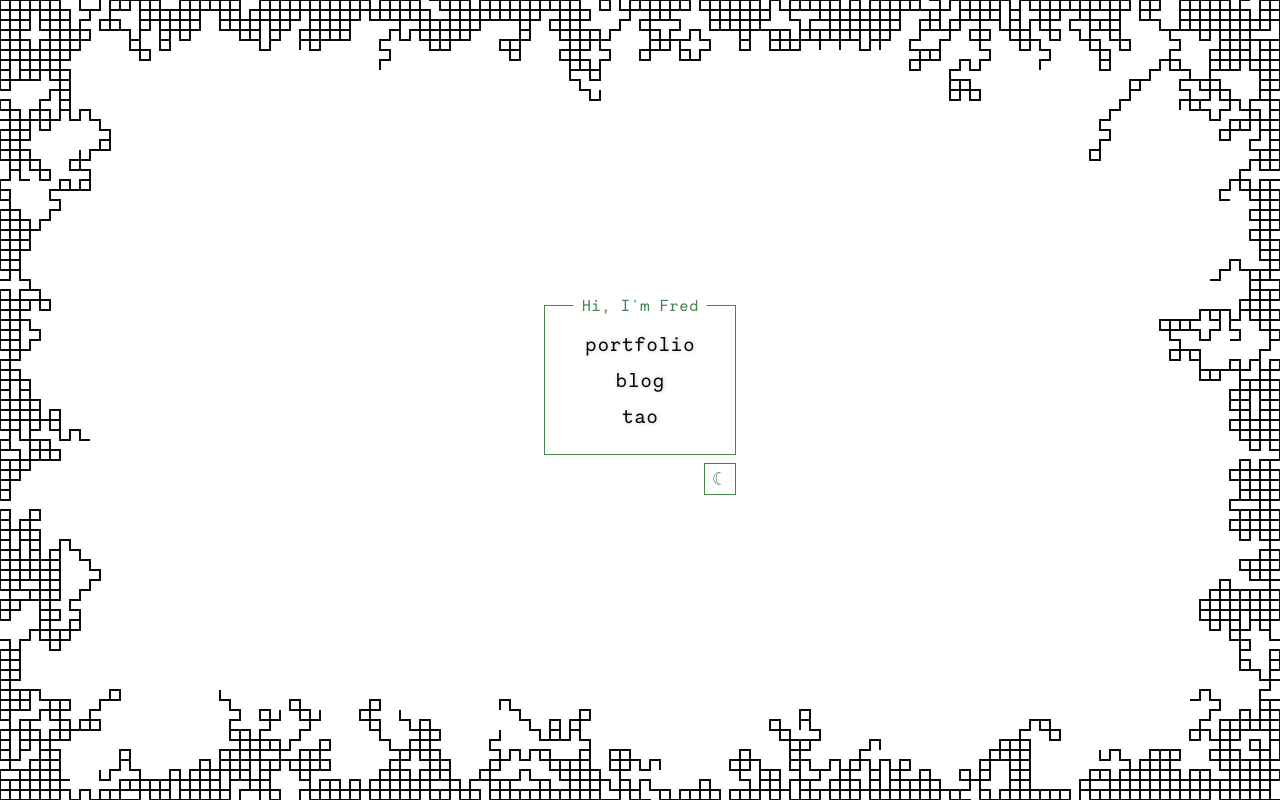
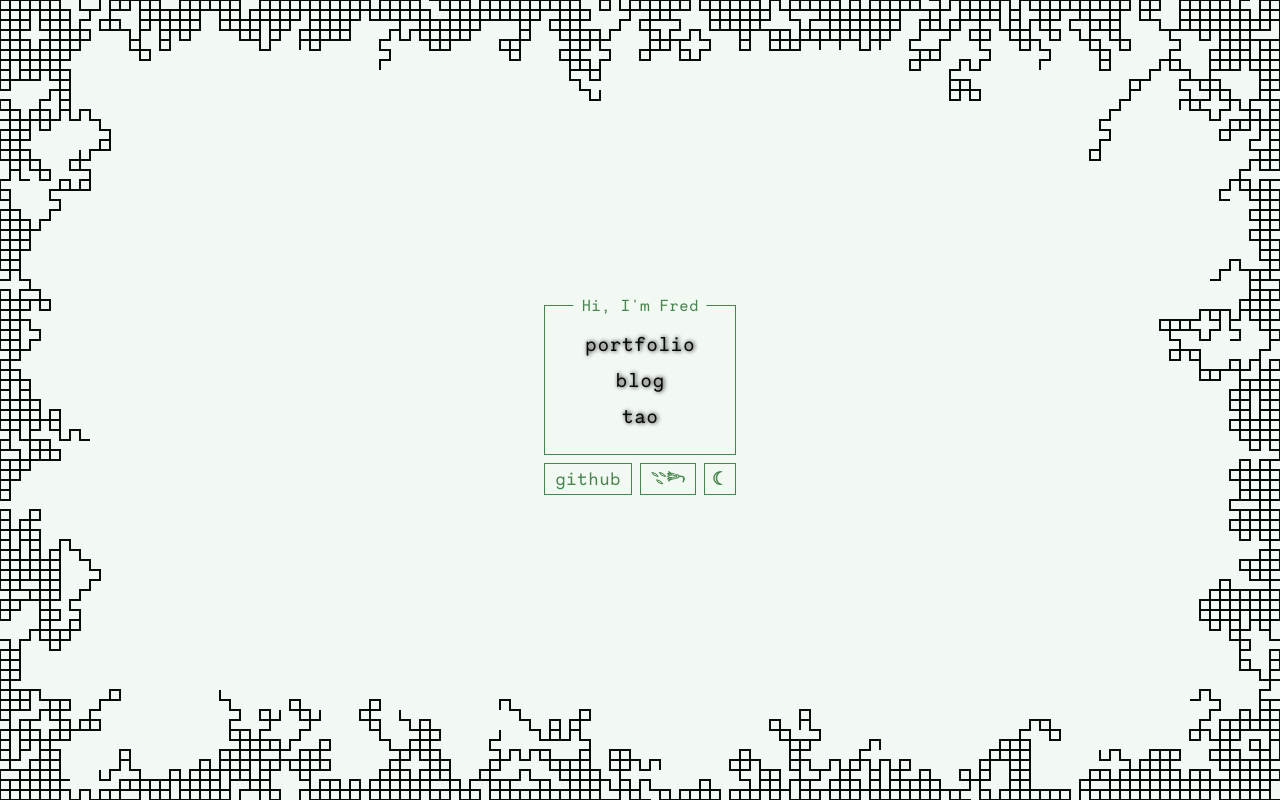
Before and after one commit to fbold/fbold.dev, an Astro site: page / in a window 1280 px wide. Built offline with nearby package versions, Linux system fonts and the light colour scheme; Astro itself is replaced by a stand-in of ours; animation ran at ten frames a second.

Commit message:
fixing more css, button on bottom row

```diff
--- a/src/pages/index.astro
+++ b/src/pages/index.astro
@@ -1,11 +1,20 @@
 ---
 import "../styles/global.css"
 import Meander from "../components/meander.astro"
+
+import gh from "../assets/github/github-mark.svg"
+import { Image } from "astro:assets"
 
 const links = [
   { name: "portfolio", href: "https://portfolio.fbold.dev/" },
   { name: "blog", href: "https://blog.fbold.dev" },
   { name: "tao", href: "https://tao.fbold.dev" },
+]
+
+const miscButtons = [
+  { content: "github", href: "" },
+  // { content: "", href: "" },
+  // { content: "", href: "" },
 ]
 ---
 
@@ -18,7 +27,7 @@ const links = [
     <title>Astro</title>
   </head>
   <body
-    class="dm--animate dark:bg-bg dark:text-text-d text-text font-main text-md"
+    class="dm--animate bg-bg dark:bg-bg-d dark:text-text-d text-text font-main text-md"
   >
     <Meander />
     <div
@@ -26,37 +35,55 @@ const links = [
     >
       <div class="relative mx-20 flex flex-col gap-2">
         <div
-          class="dm--animate text-center bg-white dark:bg-bg absolute p-1 px-2 left-1/2 -translate-x-1/2 text-nowrap -translate-y-1/2"
+          class="dm--animate text-center bg-bg dark:bg-bg-d absolute p-1 px-2 left-1/2 -translate-x-1/2 text-nowrap -translate-y-1/2"
         >
-          <h1 class="text-shadow-text dark:text-shadow-text-d">Hi, I'm Fred</h1>
+          <h1 class="">Hi, I'm Fred</h1>
           <!-- This is the landing page, these are relevant links: -->
         </div>
         <div
-          class="dm--animate flex flex-col text-white gap-2 bg-white dark:bg-bg text-center text-xl items-center justify-center border border-text p-6 px-10"
+          class="dm--animate flex flex-col gap-2 bg-bg dark:bg-bg-d text-center text-xl items-center justify-center border border-text p-6 px-10"
         >
           {
             links.map((link) => (
               <a
-                class="relative group cursor-pointer w-min text-bg dark:text-white no-underline"
+                class="blur--link relative group text-shadow-m cursor-pointer w-min text-bg-d dark:text-bg no-underline"
                 href={link.href}
               >
                 {link.name}
-                <span class="h-[2px] bg-bg dark:bg-white w-full absolute top-[15px] block transition-[scale,opacity] duration-300 scale-0 group-hover:scale-100 opacity-0 group-hover:opacity-100 origin-center" />
+                <span class="h-[2px] bg-bg-d dark:bg-bg w-full absolute top-[15px] block transition-[scale,opacity] duration-300 scale-0 group-hover:scale-100 opacity-0 group-hover:opacity-100 origin-center" />
               </a>
             ))
           }
         </div>
+        <div class="w-full h-8 flex gap-2">
+          {
+            miscButtons.map((b) => (
+              <a
+                type="button"
+                class="dm--animate flex-grow p-2 text-center items-center justify-center flex bg-bg dark:bg-bg-d text-lg border border-text h-8"
+                href={b.href}
+              >
+                <span class="blur--link">{b.content}</span>
+              </a>
+            ))
+          }
           <button
             type="button"
-          class="dark:hidden text-lg cursor-pointer ml-auto border border-text aspect-square h-8"
+            class="dm--animate flex items-center justify-center text-md font-bold flex-grow p-2 bg-bg dark:bg-bg-d border border-text h-8"
+            >𓇢𓆸</button
+          >
+          <button
+            type="button"
+            class="dark:hidden bg-bg text-lg font-bold cursor-pointer ml-auto border border-text aspect-square h-8"
             onclick="toggledarkmode()">☾</button
           >
           <button
             type="button"
             onclick="togglelightmode()"
-          class="hidden dark:block text-lg cursor-pointer ml-auto border border-text aspect-square h-8"
-          >☼</button
+            class="hidden dark:block bg-bg-d dark:bg-bg-d text-lg text-center font-bold cursor-pointer ml-auto border border-text aspect-square h-8"
+            >☀︎</button
           >
+        </div>
       </div>
     </div>
   </body>
--- a/src/styles/global.css
+++ b/src/styles/global.css
@@ -25,21 +25,32 @@ body {
 }
 
 @theme {
-	--color-bg: #070a08;
+	--color-bg: #f2f8f2;
+	--color-bg-d: #070a08;
 	--color-text: #47854E;
 	--color-text-d: #47854E;
 	--font-main: "NectoMono", monospace;
+
+	--text-shadow-m: 1px 0 4px;
 }
 
 @custom-variant dark (&:where(.dark, .dark *));
 
 
 a {
-	text-shadow: #c9c9c9 1px 0 4px;
 	transition: all ease-in-out 300ms;
 }
 
-a:hover {
+a:hover.blur--link {
 	filter: blur(3px);
 	transition: ease-in-out 300ms;
 }
+
+a .blur--link {
+	transition: all ease-in-out 300ms;
+}
+
+a:hover .blur--link {
+	filter: blur(3px);
+	transition: ease-in-out 300ms;
+}
```
Also changed, not shown: src/assets/github/github-mark-white.png (added), src/assets/github/github-mark-white.svg (added), src/assets/github/github-mark.png (added), src/assets/github/github-mark.svg (added). Lines whose indentation alone changed are shown as unchanged.
